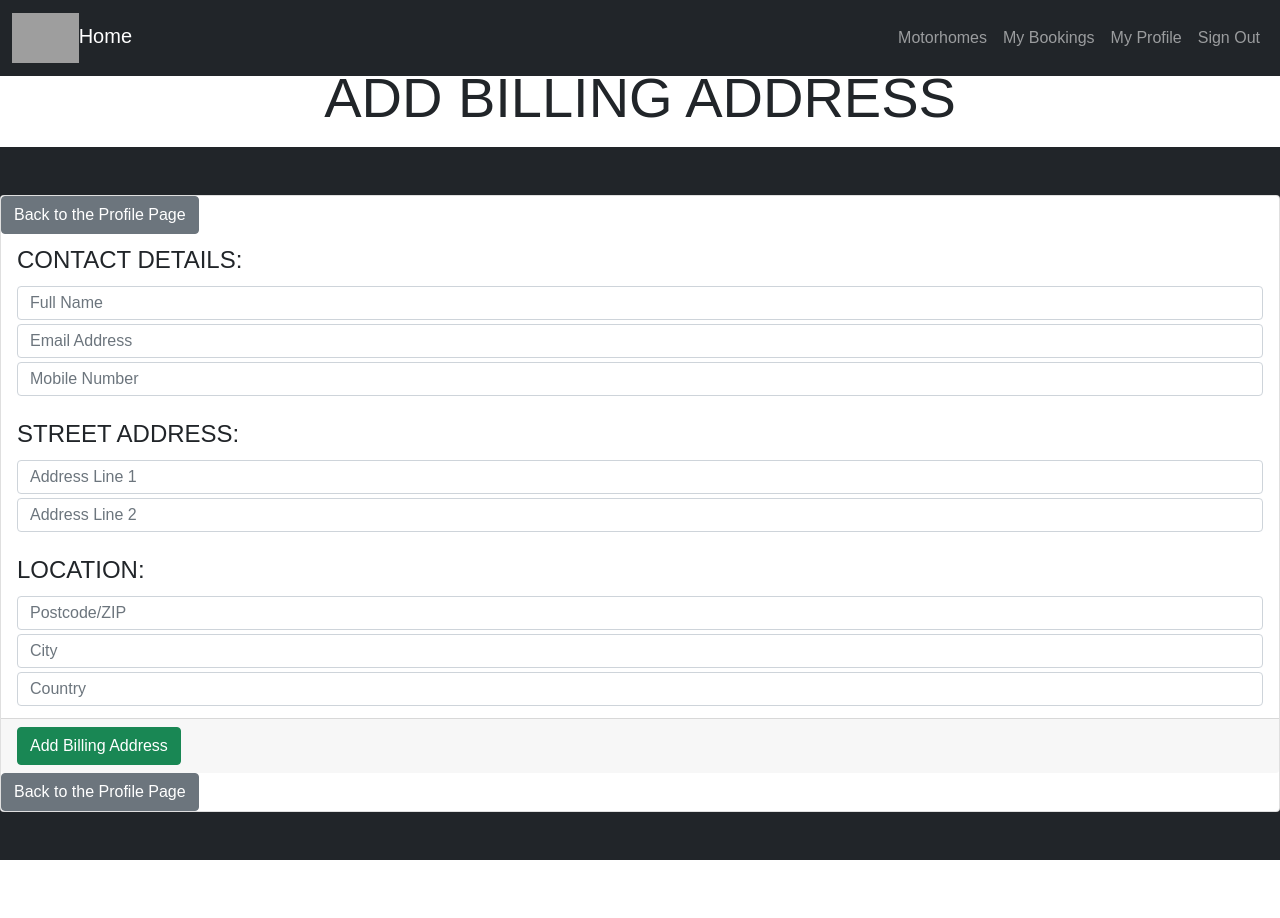
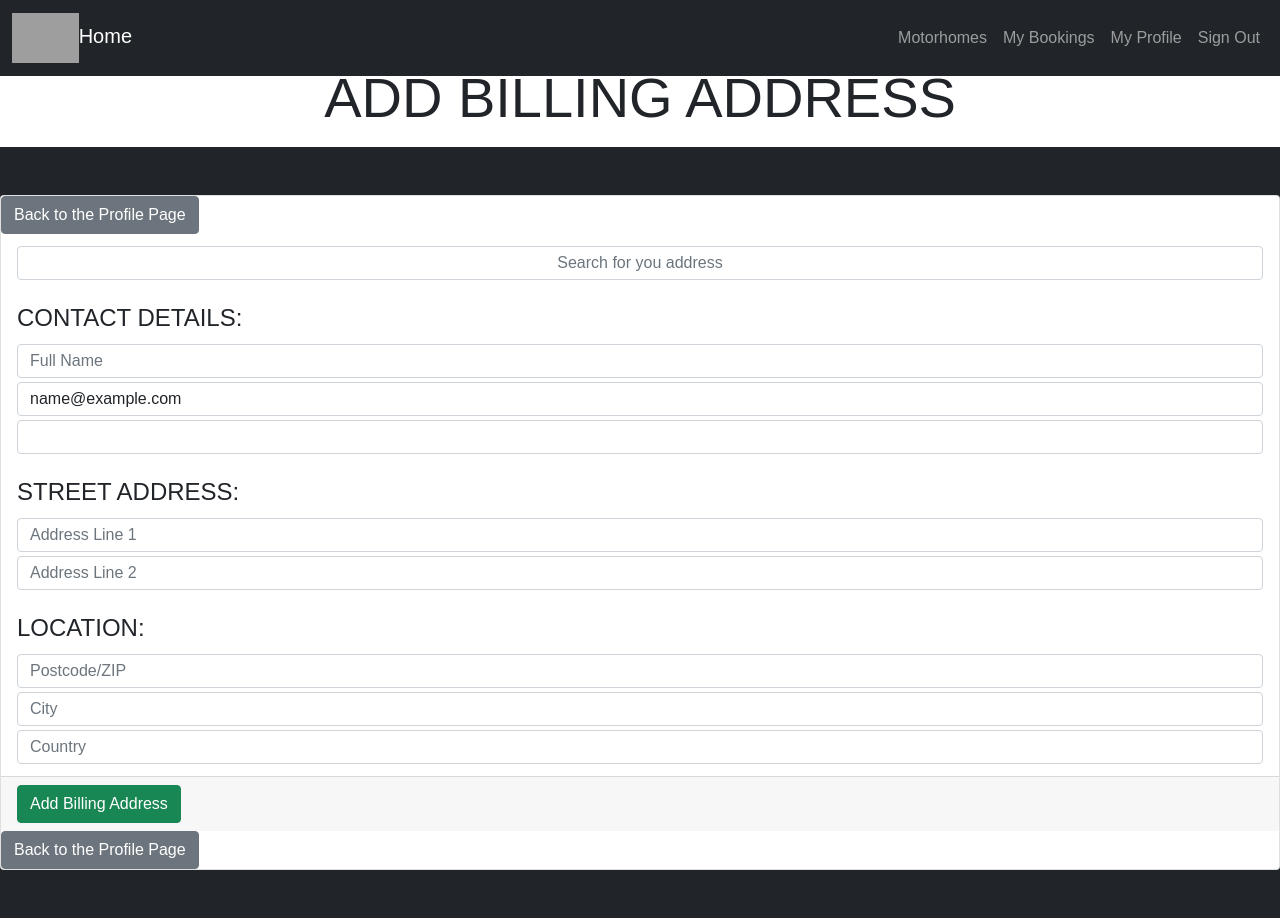
Before and after one commit to varroz56/mycaraone, a Django app: template profiles/templates/profiles/create_billing_address.html in a window 1280 px wide. Before the commit the page ends 860 px from the top, so only its background shows below. Run offline with Django 3.2, Linux system fonts and the light colour scheme; the template is opened without the code that fills it, so the values that code supplies are empty; the visitor is signed in with stand-in values (Sample User, id 1); parts of the project's set-up code (start-up, migrations or seed data) failed here and were passed over; some libraries are stand-ins or nearby versions; some web fonts are replaced; grey boxes are pictures that could not be loaded.

Commit message:
added search field and connected to google api in billingaddress

```diff
--- /dev/null
+++ b/profiles/static/profiles/js/googleapi.js
@@ -0,0 +1,71 @@
+// This sample uses the Autocomplete widget to help the user select a
+// place, then it retrieves the address components associated with that
+// place, and then it populates the form fields with those details.
+// This sample requires the Places library. Include the libraries=places
+// parameter when you first load the API. For example:
+// <script
+// src="https://maps.googleapis.com/maps/api/js?key=YOUR_API_KEY&libraries=places">
+var clientSecret = $("#id_client_secret").text().slice(1, -1);
+let placeSearch;
+let autocomplete;
+const componentForm = {
+  street_number: "short_name",
+  route: "long_name",
+  locality: "long_name",
+  country: "long_name",
+  postal_code: "short_name",
+};
+
+function initAutocomplete() {
+  // Create the autocomplete object, restricting the search predictions to
+  // geographical location types.
+  autocomplete = new google.maps.places.Autocomplete(
+    document.getElementById("autocomplete"),
+    { types: ["geocode"] }
+  );
+  // Avoid paying for data that you don't need by restricting the set of
+  // place fields that are returned to just the address components.
+  autocomplete.setFields(["address_component"]);
+  // When the user selects an address from the drop-down, populate the
+  // address fields in the form.
+  autocomplete.addListener("place_changed", fillInAddress);
+}
+
+function fillInAddress() {
+  // Get the place details from the autocomplete object.
+  const place = autocomplete.getPlace();
+
+  for (const component in componentForm) {
+    document.getElementById(component).value = "";
+    document.getElementById(component).disabled = false;
+  }
+
+  // Get each component of the address from the place details,
+  // and then fill-in the corresponding field on the form.
+  for (const component of place.address_components) {
+    const addressType = component.types[0];
+
+    if (componentForm[addressType]) {
+      const val = component[componentForm[addressType]];
+      document.getElementById(addressType).value = val;
+    }
+  }
+}
+
+// Bias the autocomplete object to the user's geographical location,
+// as supplied by the browser's 'navigator.geolocation' object.
+function geolocate() {
+  if (navigator.geolocation) {
+    navigator.geolocation.getCurrentPosition((position) => {
+      const geolocation = {
+        lat: position.coords.latitude,
+        lng: position.coords.longitude,
+      };
+      const circle = new google.maps.Circle({
+        center: geolocation,
+        radius: position.coords.accuracy,
+      });
+      autocomplete.setBounds(circle.getBounds());
+    });
+  }
+}
--- a/profiles/templates/profiles/create_billing_address.html
+++ b/profiles/templates/profiles/create_billing_address.html
@@ -4,7 +4,16 @@
   type="text/css"
   href="{% static 'profiles/styles.css' %}"
 />
-{% endblock %}{% block subtitle %}Create Billing Address{% endblock %} {% block main_content %} {% include 'includes/navbar.html' %}
+
+{% endblock %} {% block extra_js %}
+<script src="https://polyfill.io/v3/polyfill.min.js?features=default"></script>
+<script
+  src="https://maps.googleapis.com/maps/api/js?key=AIzaSyBtBBOopWDrASbpH_NIOmCju79FuXajEjc&callback=initAutocomplete&libraries=places&v=weekly"
+  defer
+></script>
+<script src="{% static 'profiles/js/googleapi.js' %}"></script>
+
+{% endblock %} {% block subtitle %}Create Billing Address{% endblock %} {% block main_content %} {% include 'includes/navbar.html' %}
 <div class="mb-4 pb-4 pt-0 mt-0"></div>
 <p class="display-4 text-uppercase text-center pt-3">add billing address</p>
 
@@ -12,12 +21,28 @@
 <div class="album py-5 bg-dark">
   <div class="card profile-form">
     <div class="card-text d-flex">
+      <!-- Note: The address components in this sample are typical. You might need to adjust them for
+                 the locations relevant to your app. For more information, see
+           https://developers.google.com/maps/documentation/javascript/examples/places-autocomplete-addressform
+      -->
+
       <a class="btn btn-secondary align-self-end" href="{% url 'myprofile' %}"
         >Back to the Profile Page</a
       >
     </div>
+    <fieldset class="rounded px-3 py-2 text-uppercase">
+      <div id="locationField" class="rounded ">
+        <input
+          class="form-control py-1 my-1 text-center"
+          id="autocomplete"
+          placeholder="Search for you address"
+          onFocus="geolocate()"
+          type="text"
+        />
+      </div>
+    </fieldset>
 
-    <form action="" method="POST" enctype="multipart/form-data">
+    <form id="address" action="" method="POST" enctype="multipart/form-data">
       {% csrf_token %}
       <fieldset class="rounded px-3 py-2 text-uppercase">
         <legend class="fieldset-label">Contact Details:</legend>
@@ -36,6 +61,7 @@
           name="email"
           aria-describedby="textHelp"
           placeholder="Email Address"
+          value="{{user.email}}"
         />
         <input
           type="text"
@@ -43,7 +69,11 @@
           id="phone_number"
           name="phone_number"
           aria-describedby="textHelp"
-          placeholder="Mobile Number"
+          {% if user.userprofile.phone %}
+          value="{{user.userprofile.phone}}"
+          {% else % }
+          placeholder="{{user.userprofile.phone}}"
+          {% endif %}
         />
       </fieldset>
       <fieldset class="rounded px-3 py-2 text-uppercase">
@@ -51,16 +81,16 @@
         <input
           type="text"
           class="form-control py-1 my-1"
-          id="address_line1"
-          name="address_line1"
+          id="street_number"
+          name="street_number"
           aria-describedby="textHelp"
           placeholder="Address Line 1"
         />
         <input
           type="text"
           class="form-control py-1 my-1"
-          id="address_line2"
-          name="address_line2"
+          id="route"
+          name="route"
           aria-describedby="textHelp"
           placeholder="Address Line 2"
         />
@@ -70,16 +100,16 @@
         <input
           type="text"
           class="form-control py-1 my-1"
-          id="postcode"
-          name="postcode"
+          id="postal_code"
+          name="postal_code"
           aria-describedby="textHelp"
           placeholder="Postcode/ZIP"
         />
         <input
           type="text"
           class="form-control py-1 my-1"
-          id="city"
-          name="city"
+          id="locality"
+          name="locality"
           aria-describedby="textHelp"
           placeholder="City"
         />
@@ -105,13 +135,10 @@
       </div>
     </form>
     <div class="card-text d-flex">
-      <a
-        class="btn btn-secondary align-self-end"
-        href="{% url 'myprofile' %}"
+      <a class="btn btn-secondary align-self-end" href="{% url 'myprofile' %}"
         >Back to the Profile Page</a
       >
     </div>
-
   </div>
 
   {% endblock %}
```
Also changed, not shown: profiles/views.py (+6 -4 lines).
